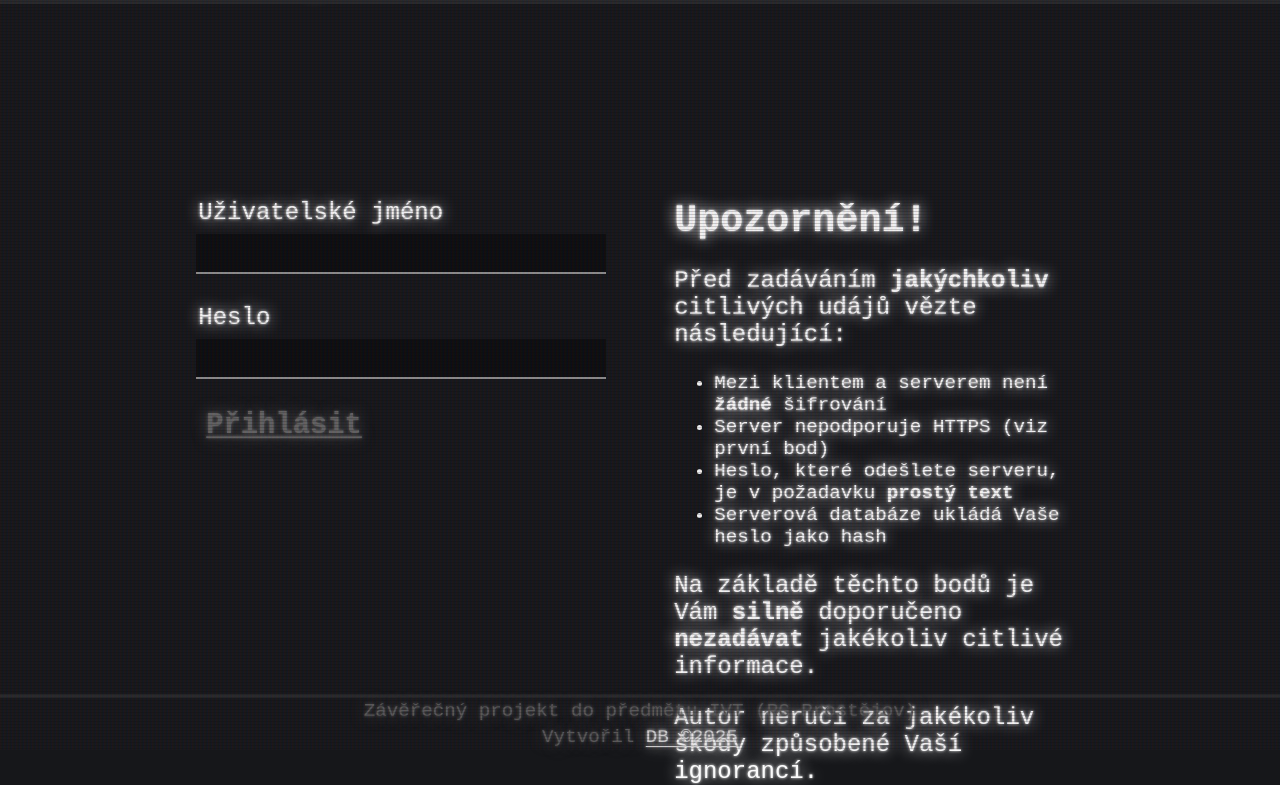
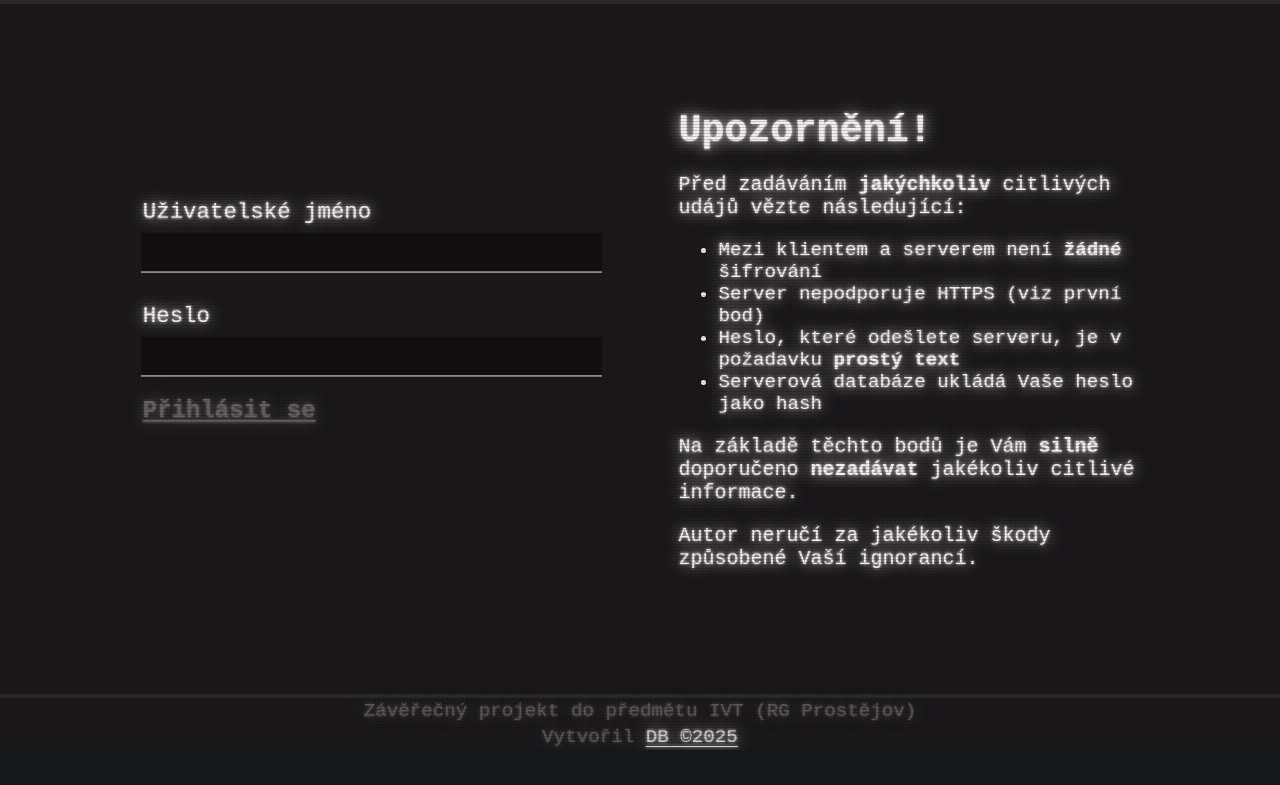
Before and after one commit to PeaM4st3r/ivt_irc, a PHP site: page /login.php in a window 1280 px wide. Shown: the part 50-835 px from the top of the page. After the commit the page ends 800 px from the top, so only its background shows below. Run offline with PHP 8.4, Linux system fonts and the light colour scheme; style sheets or scripts are compiled from the project's sources.

Commit message:
Working on login.js

```diff
--- a/internet_relay_chat/login.php
+++ b/internet_relay_chat/login.php
@@ -23,6 +23,7 @@
                 <label for="username"><?php echo getLan("login_label_username"); ?></label>
                 <input type="text" name="username" id="in_username" required
                     minlength="3" maxlength="32"/>
+                <!-- <p>Testovací text</p> -->
 
                 <label for="password"><?php echo getLan("login_label_password"); ?></label>
                 <input type="password" name="password" id="in_password" required />
--- a/internet_relay_chat/styles/login.css
+++ b/internet_relay_chat/styles/login.css
@@ -1,31 +1,34 @@
 main {
   justify-content: space-evenly;
   align-items: center;
-  padding: 0 10%;
+  padding: 0 5%;
 }
 main div {
   flex: 1;
   max-width: 40%;
-  height: 300px;
+  min-height: 300px;
 }
 main div#disclaimer h1 {
   margin: 0;
 }
 main div#disclaimer p {
-  font-size: 1.5rem;
+  font-size: 1.25rem;
 }
 
 div#login_container label {
   display: block;
   margin: 0 0 8px 2px;
-  font-size: 1.5rem;
+  font-size: 1.4rem;
+}
+div#login_container input ~ label {
+  margin: 30px 0 8px 2px;
 }
 div#login_container input {
   display: block;
   box-sizing: border-box;
   width: 100%;
   height: 40px;
-  margin: 0 0 30px 0;
+  margin: 0;
   padding: 0 8px;
   font-family: inherit;
   font-size: 1.5rem;
@@ -59,4 +62,14 @@
   background-color: rgb(28, 33, 44);
   animation: anim_border_bottom 0.25s step-end;
   animation-fill-mode: forwards;
+}
+div#login_container p {
+  margin: 2px 0 0 2px;
+  font-size: 1.1rem;
+  font-style: italic;
+}
+div#login_container input ~ button {
+  margin: 20px 0 0 2px;
+  padding-left: 0;
+  font-size: 1.25em;
 }/*# sourceMappingURL=login.css.map */
--- a/internet_relay_chat/styles/login.scss
+++ b/internet_relay_chat/styles/login.scss
@@ -3,12 +3,12 @@
 main {
     justify-content: space-evenly;
     align-items: center;
-    padding: 0 10%;
+    padding: 0 5%;
 
     div {
         flex: 1;
         max-width: 40%;
-        height: 300px;
+        min-height: 300px;
     }
 
     div#disclaimer {
@@ -17,7 +17,7 @@
         }
 
         p {
-            font-size: 1.5rem;
+            font-size: 1.25rem;
         }
     }
 }
@@ -27,7 +27,11 @@
     label {
         display: block;
         margin: 0 0 8px 2px;
-        font-size: 1.5rem;
+        font-size: 1.4rem;
+    }
+
+    input ~ label {
+        margin: 30px 0 8px 2px;
     }
 
     input {
@@ -35,7 +39,7 @@
         box-sizing: border-box;
         width: 100%;
         height: 40px;
-        margin: 0 0 30px 0;
+        margin: 0;
         padding: 0 8px;
 
         font-family: inherit;
@@ -59,4 +63,17 @@
             animation-fill-mode: forwards;
         }
     }
+
+    p {
+        margin: 2px 0 0 2px;
+
+        font-size: 1.1rem;
+        font-style: italic;
+    }
+
+    input ~ button {
+        margin: 20px 0 0 2px;
+        padding-left: 0;
+        font-size: 1.25em;
+    }
 }
```
Also changed, not shown: internet_relay_chat/js/login.js (+38 -7 lines), 1 other file.
